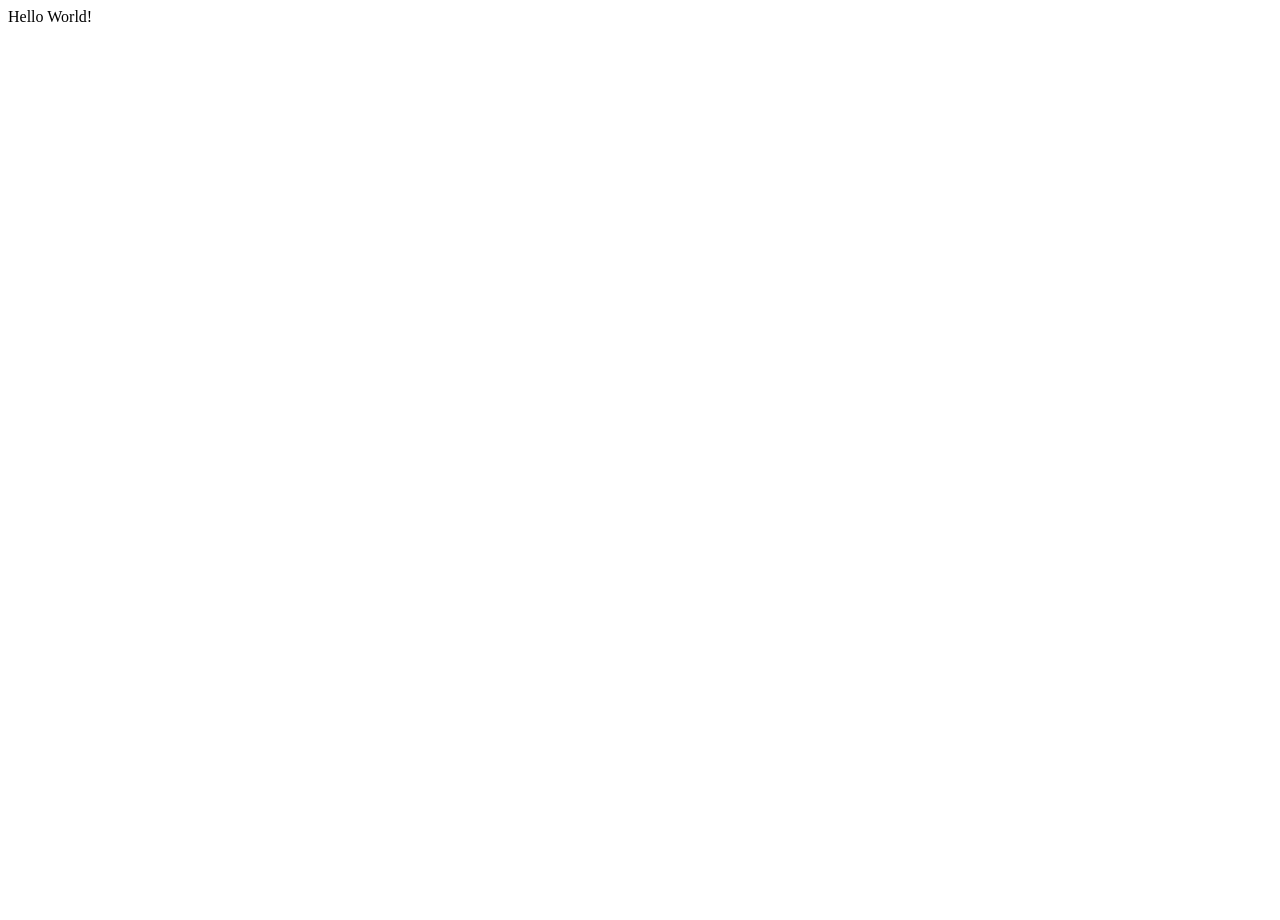
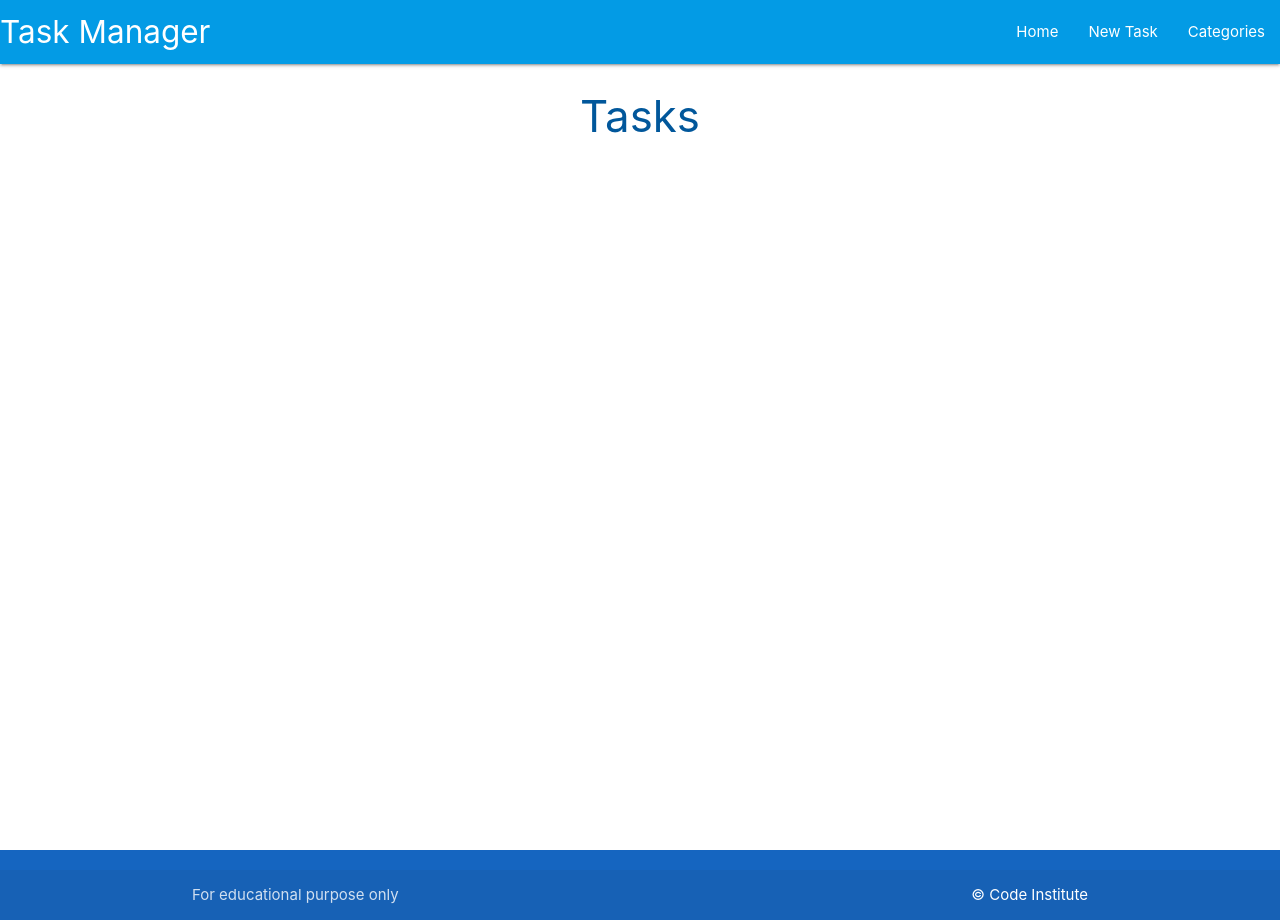
Before and after one commit to nianswe/flask-sqlalchemy-task-manager, a Flask app: page / in a window 1280 px wide. Before the commit the page is almost empty. Run offline with Flask 3, Linux system fonts and the light colour scheme.

Commit message:
Setup html A and navbar

```diff
--- a/taskmanager/routes.py
+++ b/taskmanager/routes.py
@@ -5,4 +5,4 @@ from taskmanager.models import Category, Task
 
 @app.route("/")
 def home():
-    return render_template("base.html")
+    return render_template("tasks.html")
--- /dev/null
+++ b/taskmanager/static/css/style.css
@@ -0,0 +1,9 @@
+body {
+    display: flex;
+    min-height: 100vh;
+    flex-direction: column;
+}
+
+main {
+    flex: 1 0 auto;
+}
--- /dev/null
+++ b/taskmanager/static/js/script.js
@@ -0,0 +1,4 @@
+document.addEventListener('DOMContentLoaded', function() {
+    var elems = document.querySelectorAll('.sidenav');
+    var instances = M.Sidenav.init(elems, options);
+  });
--- a/taskmanager/templates/base.html
+++ b/taskmanager/templates/base.html
@@ -5,11 +5,53 @@
         <meta http-equiv="X-UA-Compatible" content="IE=edge">
         <meta name="description" content="">
         <meta name="viewport" content="width=device-width, initial-scale=1">
-        <link rel="stylesheet" href="">
+        <link rel="stylesheet" href="https://cdnjs.cloudflare.com/ajax/libs/font-awesome/6.5.2/css/all.min.css"
+            integrity="sha512-SnH5WK+bZxgPHs44uWIX+LLJAJ9/2PkPKZ5QiAj6Ta86w+fsb2TkcmfRyVX3pBnMFcV7oQPJkl9QevSCWr3W6A=="
+            crossorigin="anonymous" referrerpolicy="no-referrer" />
+        <link rel="stylesheet" href="https://cdnjs.cloudflare.com/ajax/libs/materialize/1.0.0/css/materialize.min.css">
+        <link rel="stylesheet" href="{{ url_for('static', filename='css/style.css') }}" type="text/css">
         <title></title>
     </head>
     <body>
-        Hello World!
+        <header>
+            <!-- top navbar -->
+            <nav class="light-blue darken-1">
+                <div class="nav-wrapper">
+                    <a href="{{ url_for('home') }}" class="brand-logo">Task Manager</a>
+                    <a href="#" data-target="mobile-demo" class="sidenav-trigger"><i class="fas fa-bars"></i></a>
+                    <ul class="right hide-on-med-and-down">
+                        <li><a href="{{ url_for('home') }}">Home</a></li>
+                        <li><a href="{{ url_for('home') }}">New Task</a></li>
+                        <li><a href="{{ url_for('home') }}">Categories</a></li>
+
+                    </ul>
+                </div>
+            </nav>
+
+            <!-- mobile sidebar -->
+            <ul class="sidenav" id="mobile-demo">
+                <li><a href="{{ url_for('home') }}">Home</a></li>
+            </ul>
+        </header>
+
+        <main class="container">
+            {% block content %}
+            {% endblock %}
+
+        </main>
+
+        <footer class="page-footer blue darken-3">
+              <div class="footer-copyright">
+              <div class="container">
+              For educational purpose only
+              <a class="white-text right" href="https://codeinstitute.net" target="_blank">&copy; Code Institute</a>
+              </div>
+            </div>
+          </footer>
+
         <script src="" async defer></script>
+
+        <script src="https://cdnjs.cloudflare.com/ajax/libs/materialize/1.0.0/js/materialize.min.js"></script>
+        <script src="{{ url_for('static', filename='js/script.js') }}"></script>
     </body>
 </html>
--- /dev/null
+++ b/taskmanager/templates/tasks.html
@@ -0,0 +1,6 @@
+{% extends "base.html" %}
+{% block content %}
+
+<h3 class="light-blue-text text-darken-4 center-align">Tasks</h3>
+
+{% endblock %}
```
